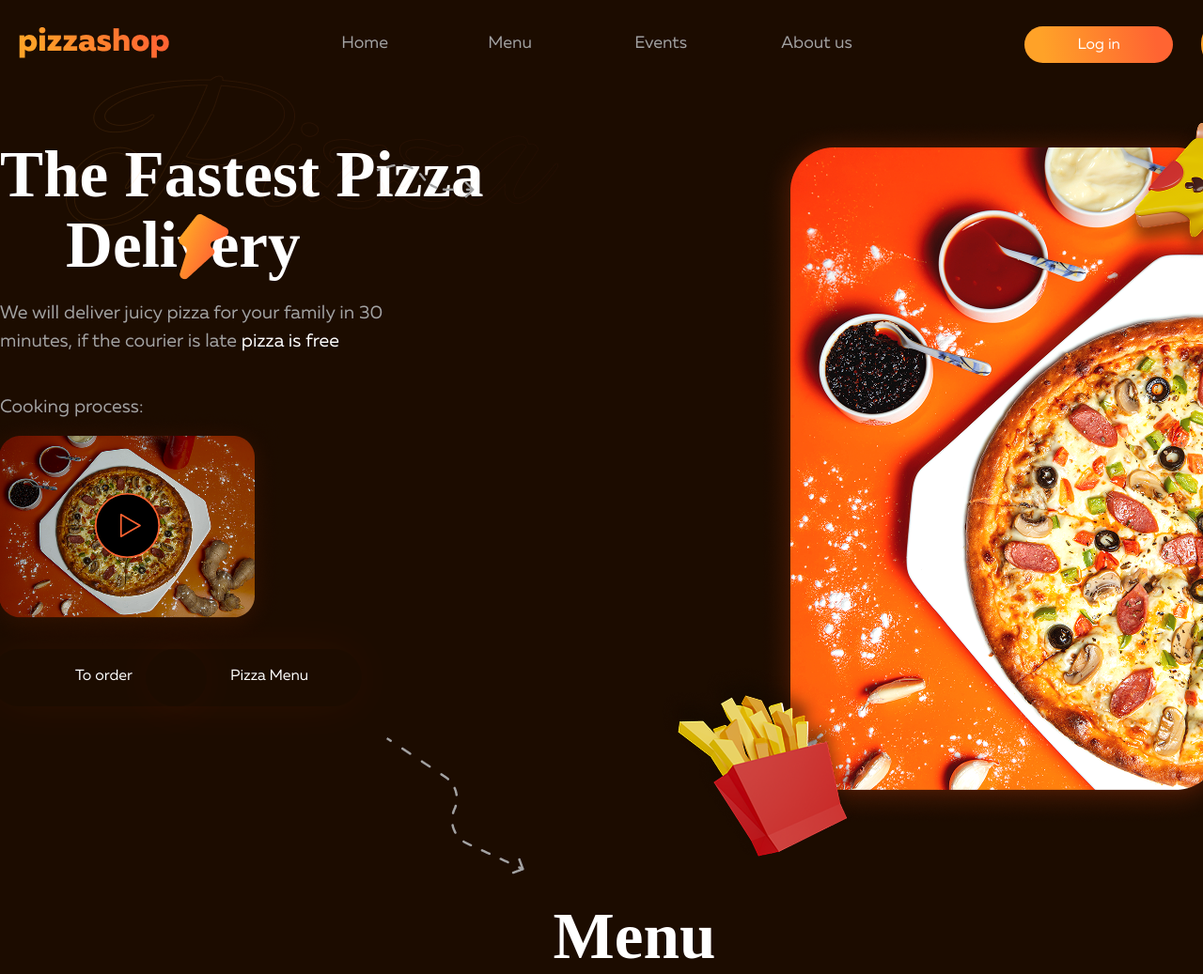
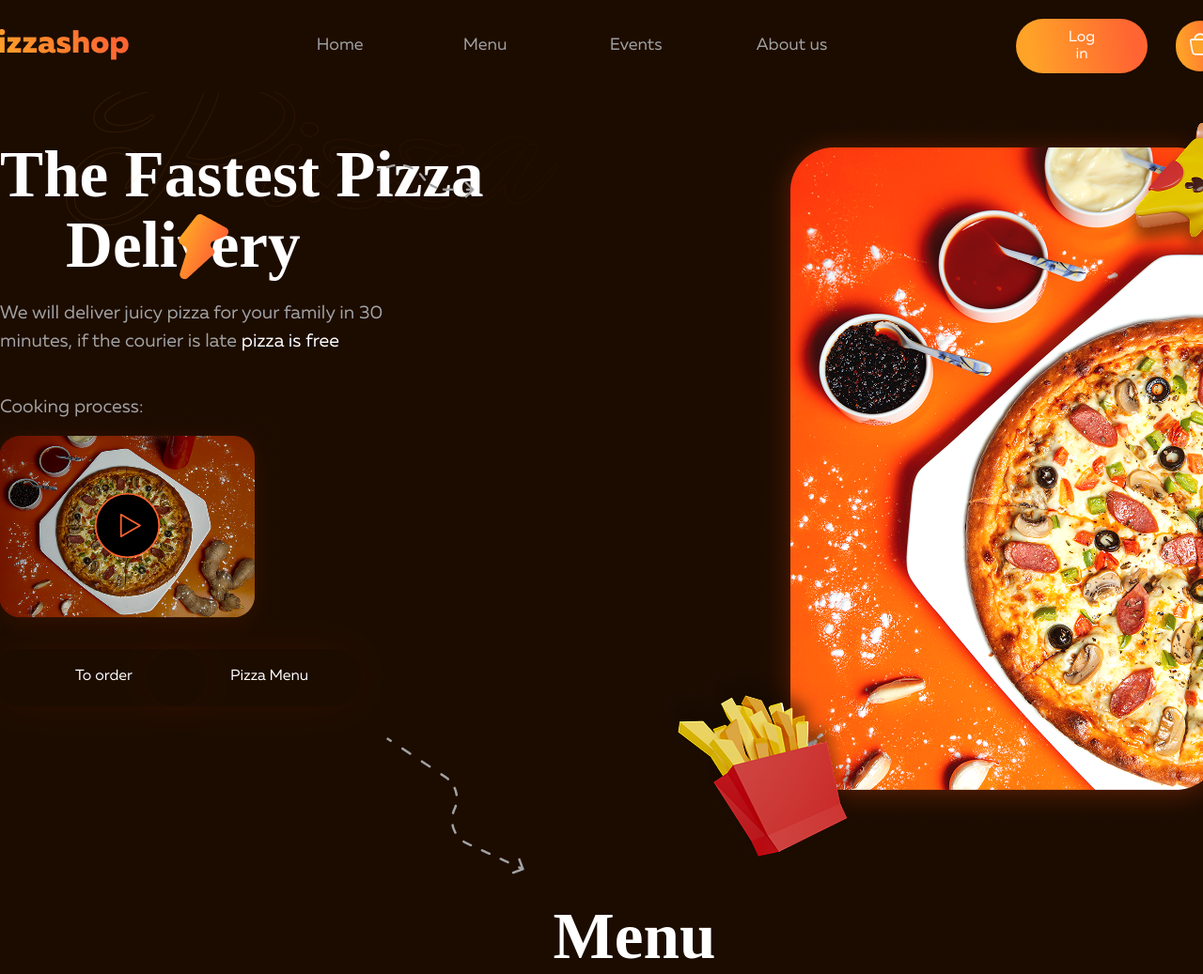
Before and after one commit to usershokhrukh/pizza, a plain HTML site: page index.html in a window 1280 px wide. Shown: the top 1037 px of the page at 94% size. Drawn offline with Linux system fonts and the light colour scheme; a web font is replaced by a local one.

Commit message:
pizza 101%

```diff
--- a/index.html
+++ b/index.html
@@ -6,9 +6,9 @@
   <title>Pizza</title>
   <link rel="stylesheet" href="./styles/font.css">
   <link rel="stylesheet" href="./styles/normalize.css">
-  <!-- <link rel="stylesheet" href="./styles/style.css">
-  <link rel="stylesheet" href="./styles/prifiex.css"> -->
-  <link rel="stylesheet" href="./styles/minify.css">
+  <link rel="stylesheet" href="./styles/style.css">
+  <!-- <link rel="stylesheet" href="./styles/prifiex.css"> -->
+  <!-- <link rel="stylesheet" href="./styles/minify.css"> -->
 </head>
 <body>
   <header class="wrapper">
@@ -41,7 +41,7 @@
 
         </div>
       </nav>
-      <div class="header__div">
+      <div class=" header__div">
         <div class="header__left__div">
           <h2 class="header__title">
             The Fastest Pizza      <span>Delivery</span>
@@ -57,7 +57,9 @@
               Cooking process:
             </p>
             <img class="process__img" src="./images/headerdiv1img.png" alt="img">
-            <svg class="process__icon" xmlns="http://www.w3.org/2000/svg" width="81" height="81" viewBox="0 0 48 48" fill="#FF6432"><g fill="#000" stroke="#FF6432" stroke-linejoin="round" stroke-width="1"><path d="M24 44c11.046 0 20-8.954 20-20S35.046 4 24 4S4 12.954 4 24s8.954 20 20 20Z"/><path d="M20 24v-6.928l6 3.464L32 24l-6 3.464l-6 3.464V24Z"/></g></svg>
+            <a href="https://youtube.com/shorts/bYNOyHgWF9E?si=eCRedtIP7I9-c2JC">
+              <svg class="process__icon" xmlns="http://www.w3.org/2000/svg" width="81" height="81" viewBox="0 0 48 48" fill="#FF6432"><g fill="#000" stroke="#FF6432" stroke-linejoin="round" stroke-width="1"><path d="M24 44c11.046 0 20-8.954 20-20S35.046 4 24 4S4 12.954 4 24s8.954 20 20 20Z"/><path d="M20 24v-6.928l6 3.464L32 24l-6 3.464l-6 3.464V24Z"/></g></svg>
+            </a>
           </div>
           <div class="header__btns__div">
             <div class="header__btns__wrapper">
--- a/styles/prifiex.css
+++ b/styles/prifiex.css
@@ -43,18 +43,20 @@ a{
 .navbar {
   position: fixed;
   top: 0px;
-  z-index: 5;
-  width: 1350px;
+  left: 0px;
+  z-index: 10;
+  width: 100%;
+  background-color: #1C0C00;
   display: -webkit-box;
   display: -ms-flexbox;
   display: flex;
-  gap: 50px;
+  gap: 200px;
   -webkit-box-align: center;
       -ms-flex-align: center;
           align-items: center;
-  -webkit-box-pack: justify;
-      -ms-flex-pack: justify;
-          justify-content: space-between;
+  -webkit-box-pack: center;
+      -ms-flex-pack: center;
+          justify-content: center;
   padding: 20px;
 
 }
@@ -256,80 +258,6 @@ background: linear-gradient(122deg, rgba(255, 162, 40, 1) 0%, rgba(255, 100, 50,
 }
 
 
-
-
-
-
-
-
-
-
-
-
-
-
-
-
-
-
-
-
-
-
-
-
-
-
-
-
-
-
-
-
-
-
-
-
-
-
-/* .header__items__btns { */
-
-  /* padding: 11px 56px 10px 56px; */
-  /* width: 230px;
-  height: 62px;
-  font-family: 'Muller';
-  background-color: inherit;
-  border: 1px solid #FE9C1C ;
-  border-radius: 50px;
-
-}
-
-
-.header__item__button {
-  left: 130px;
-  color: white;
-}
-
-.left__button__link {
-  position: absolute;
-  left: 80px;
-  color: white;
-  font-family: 'Muller';
-}
-
-.button__link {
-  padding: 0px -100px;
-}
-
-
-
-.header__item__button {
-  position: absolute;
-  bottom: 0px;
-
-
-
-}  */
 
 
 .header__left__item {
--- a/styles/style.css
+++ b/styles/style.css
@@ -30,12 +30,14 @@ a{
 .navbar {
   position: fixed;
   top: 0px;
-  z-index: 5;
-  width: 1350px;
+  left: 0px;
+  z-index: 10;
+  width: 100%;
+  background-color: #1C0C00;
   display: flex;
-  gap: 50px;
+  gap: 200px;
   align-items: center;
-  justify-content: space-between;
+  justify-content: center;
   padding: 20px;
 
 }
@@ -213,80 +215,6 @@ background: linear-gradient(122deg, rgba(255, 162, 40, 1) 0%, rgba(255, 100, 50,
 }
 
 
-
-
-
-
-
-
-
-
-
-
-
-
-
-
-
-
-
-
-
-
-
-
-
-
-
-
-
-
-
-
-
-
-
-
-
-
-/* .header__items__btns { */
-
-  /* padding: 11px 56px 10px 56px; */
-  /* width: 230px;
-  height: 62px;
-  font-family: 'Muller';
-  background-color: inherit;
-  border: 1px solid #FE9C1C ;
-  border-radius: 50px;
-
-}
-
-
-.header__item__button {
-  left: 130px;
-  color: white;
-}
-
-.left__button__link {
-  position: absolute;
-  left: 80px;
-  color: white;
-  font-family: 'Muller';
-}
-
-.button__link {
-  padding: 0px -100px;
-}
-
-
-
-.header__item__button {
-  position: absolute;
-  bottom: 0px;
-
-
-
-}  */
 
 
 .header__left__item {
```
Also changed, not shown: styles/minify.css.
